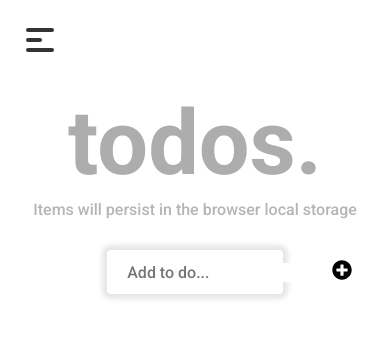
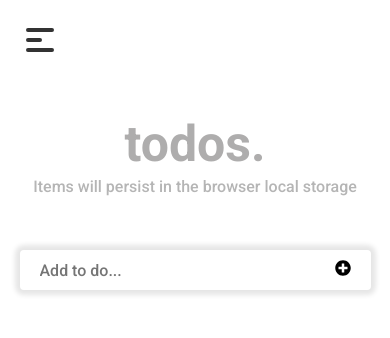
Before and after one commit to serengia/react-todo, a React (Create React App) app: page / in a window 390 px wide. Shown: the top 338 px of the page. Built offline with nearby package versions, Linux system fonts and the light colour scheme.

Commit message:
Added media queries to make the page responsive

```diff
--- a/src/components/Header.js
+++ b/src/components/Header.js
@@ -1,10 +1,11 @@
-import React, { useState } from "react";
+import React, { useRef, useState } from "react";
 import { HiMenuAlt1, HiX } from "react-icons/hi";
 import { CSSTransition } from "react-transition-group";
 import NavList from "./NavList";
 
 function Header() {
   const [menuOpen, setMenuOpen] = useState(false);
+  const nodeRef = useRef(null);
   const Icon = menuOpen ? HiX : HiMenuAlt1;
 
   return (
@@ -16,8 +17,9 @@ function Header() {
         mountOnEnter
         in={menuOpen}
         timeout={300}
+        nodeRef={nodeRef}
       >
-        <NavList />
+        <NavList nodeRef={nodeRef} />
       </CSSTransition>
     </div>
   );
--- a/src/components/NavList.js
+++ b/src/components/NavList.js
@@ -1,8 +1,9 @@
 import { NavLink } from "react-router-dom";
 
-function NavList() {
+function NavList(props) {
+  const { nodeRef } = props;
   return (
-    <nav className="nav">
+    <nav className="nav" ref={nodeRef}>
       <ul className="nav-links">
         <li className="link-item">
           <NavLink
--- a/src/index.scss
+++ b/src/index.scss
@@ -73,6 +73,12 @@ body {
   }
 }
 
+.about-container,
+.home-container {
+  width: 70%;
+  margin: 0 auto;
+}
+
 .hero {
   h1 {
     font-size: 9rem;
@@ -96,8 +102,6 @@ body {
   box-shadow: 0 0 0.5rem 0.5rem rgba(0, 0, 0, 0.1);
   padding: 1rem 2rem;
   border-radius: 0.4rem;
-  width: 50%;
-  margin: 0 auto;
   margin-top: 2rem;
   display: flex;
   gap: 2rem;
@@ -128,8 +132,6 @@ body {
 }
 
 .todo-list {
-  width: 50%;
-  margin: 0 auto;
   margin-top: 1rem;
   list-style: none;
 
@@ -197,8 +199,6 @@ body {
 .about-container {
   .details {
     padding: 2rem 0;
-    width: 60%;
-    margin: 0 auto;
 
     p {
       font-size: 2.4rem;
@@ -274,3 +274,37 @@ body {
     transform: translateX(-100%);
   }
 }
+
+// MEDIA QUERIES
+@media (max-width: 600px) {
+  .about-container,
+  .home-container {
+    width: 100%;
+    margin: 0 auto;
+  }
+
+  .hero {
+    h1 {
+      font-size: 5rem;
+    }
+  }
+
+  .form {
+    button .add-icon {
+      font-size: 1.6rem;
+    }
+  }
+
+  .todo-list {
+    .todo-item {
+      .approve-button,
+      .close-button,
+      .edit-button,
+      .delete-button {
+        .icon {
+          font-size: 1.6rem;
+        }
+      }
+    }
+  }
+}
--- a/src/pages/About.js
+++ b/src/pages/About.js
@@ -6,7 +6,8 @@ import Hero from "../components/Hero";
 function About() {
   return (
     <main>
-      <div className="about-container row">
+      <div className="row">
+        <div className="about-container">
           <Hero title="about me." description="Learn more about me" />
           <div className="details">
             <p>
@@ -18,23 +19,46 @@ function About() {
               <ul>
                 <li>
                   <BsGithub className="icon" /> Github:{" "}
-                <a href="https://github.com/serengia">github.com/serengia</a>
+                  <a
+                    href="https://github.com/serengia"
+                    target="_blank"
+                    rel="noreferrer"
+                  >
+                    github.com/serengia
+                  </a>
                 </li>
                 <li>
                   <BsLinkedin className="icon" /> LinkedIn:{" "}
-                <a href="https://linkedin.com/in/james-serengia">
+                  <a
+                    href="https://linkedin.com/in/james-serengia"
+                    target="_blank"
+                    rel="noreferrer"
+                  >
                     linkedin.com/in/james-serengia
                   </a>
                 </li>
                 <li>
                   <BsGlobe className="icon" /> Website 1:{" "}
-                <a href="https://sawabox.com">sawabox.com</a>
+                  <a
+                    href="https://sawabox.com"
+                    target="_blank"
+                    rel="noreferrer"
+                  >
+                    sawabox.com
+                  </a>
                 </li>
                 <li>
                   <BsGlobe className="icon" /> Website 2:{" "}
-                <a href="https://jamesserengia.com">jamesserengia.com</a>
+                  <a
+                    href="https://jamesserengia.com"
+                    target="_blank"
+                    rel="noreferrer"
+                  >
+                    jamesserengia.com
+                  </a>
                 </li>
               </ul>
+            </div>
           </div>
         </div>
       </div>
--- a/src/pages/HomePage.js
+++ b/src/pages/HomePage.js
@@ -20,7 +20,8 @@ function HomePage() {
 
   return (
     <main>
-      <div className="home-container row">
+      <section className="row">
+        <div className="home-container">
           <Hero
             title="todos."
             description="Items will persist in the browser local storage"
@@ -28,6 +29,7 @@ function HomePage() {
           <Form onAddItem={reRenderHandler} />
           <TodoList todoListItems={todoList} onDeleteItem={reRenderHandler} />
         </div>
+      </section>
     </main>
   );
 }
```
Lines whose indentation alone changed are shown as unchanged.
